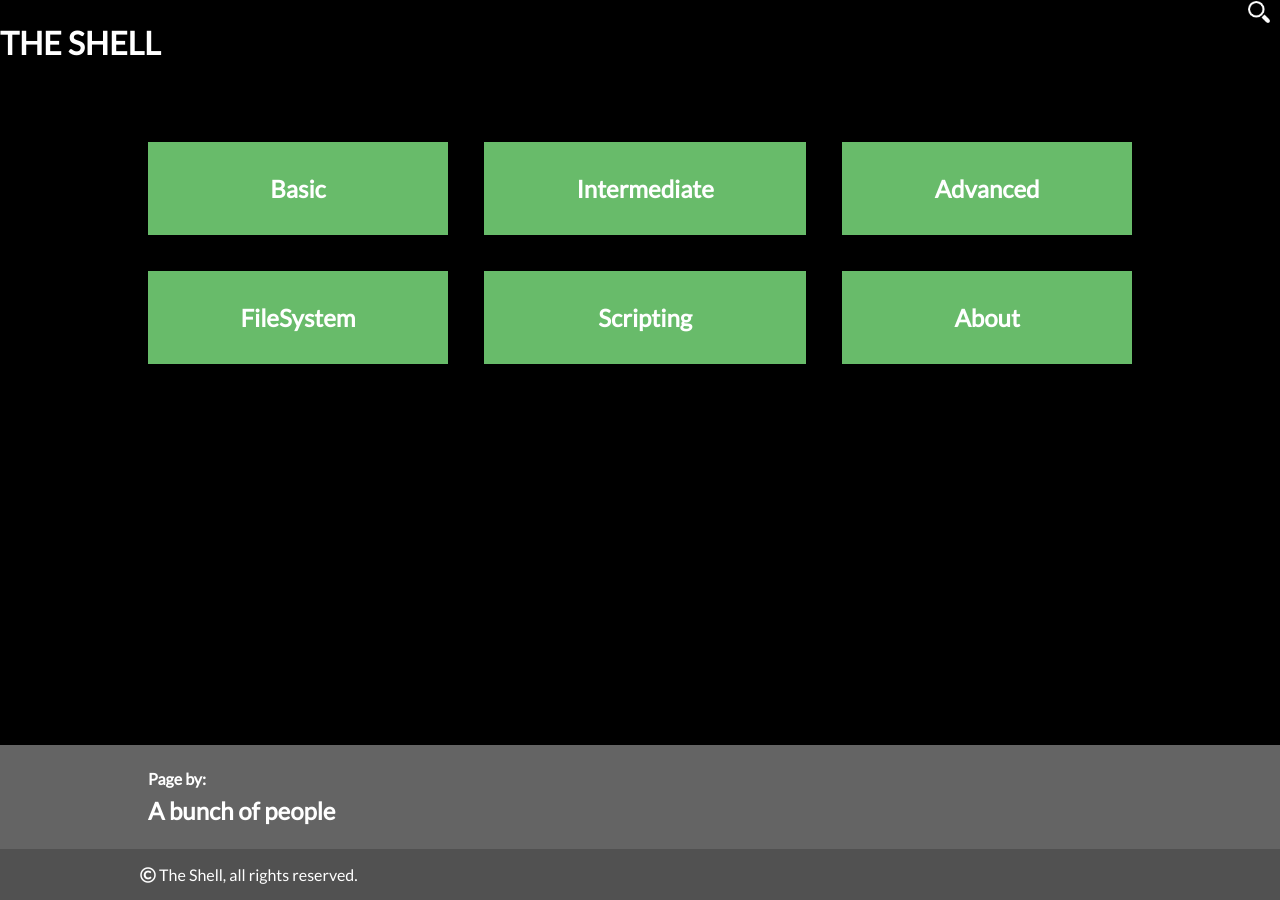
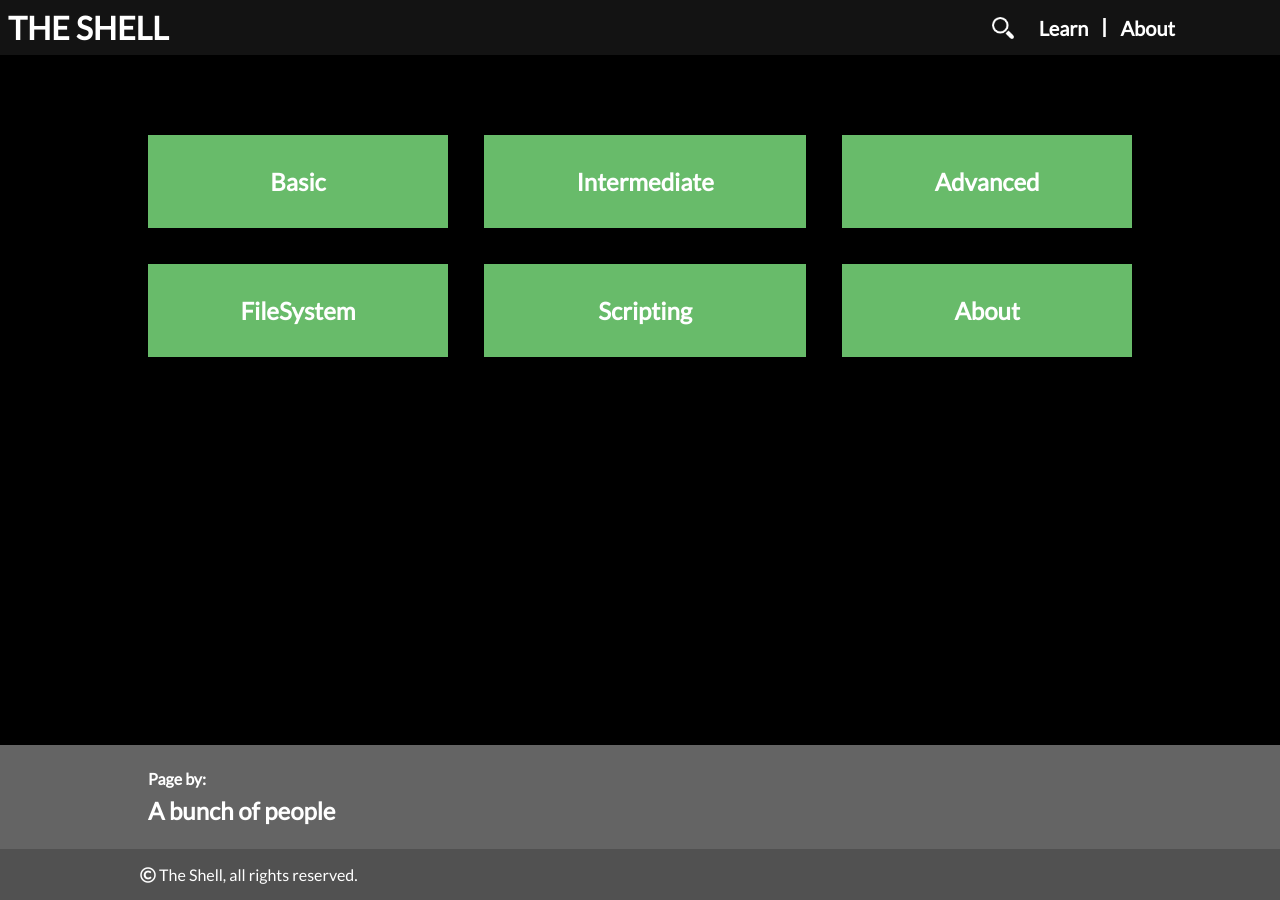
Before and after one commit to bvlj/usi_sa1_theshell_ch, a Jekyll site: the page built from site/index.html, in a window 1280 px wide. Built offline with Jekyll 4.4.1, drawn with Linux system fonts in a browser that asks for light colours; nearby versions of some CDN libraries; comment, search, counter and statistics services are not loaded.

Commit message:
home: fix some issues with the toolbar
git-svn-id: svn+ssh://atelier.inf.usi.ch/home/bevilj/group-1@149 a672b425-5310-4d7a-af5c-997e18724b81

```diff
--- a/site/_includes/footer.html
+++ b/site/_includes/footer.html
@@ -9,7 +9,8 @@
   </div>
   <div class="copyright">
     <div class="container">
-      <i class="far fa-copyright"></i> The Shell, all rights reserved.
+      <a class="hidden-link" href="{{ site.baseurl }}/pages/info/copyright.html">
+          <i class="far fa-copyright"></i> The Shell, all rights reserved.</a><br>
     </div>
   </div>
 </footer>
--- a/site/_layouts/home.html
+++ b/site/_layouts/home.html
@@ -3,11 +3,36 @@
   {% include head.html %}
   <body onload="typing_shell()" style="background-color:#000;">
     <header class="spec-header">
-    	<div class="search-box" style="text-align:right;">
-	    	<input type="text" id="search-bar"><label for="search-bar"><img src="/assets/style/search_icon.png"></label>
-	   		<ul id="search-results"></ul>
-	  	</div>
-     	<div><h1 id="title-home" style="display:inline-block;"></h1><span id="blikli"></span></div>
+        <div class="menuDesktop">
+          <div class="logo">
+            <div><h1 id="title-home" style="display:inline-block;"></h1><span id="blikli"></span></div>
+          </div>
+          <div class="fill-space"></div>
+          <div class="search-box">
+            <input type="text" id="search-bar"><label for="search-bar"><img src="/assets/style/search_icon.png"></label>
+            <ul id="search-results"></ul>
+          </div>
+          <nav class="nav-menu">
+            <div>Learn
+              <ul>
+                <li><a href="{{ site.baseurl }}/pages/topic/cmd/basic.html">Basic commands</a></li>
+                <li><a href="{{ site.baseurl }}/pages/topic/cmd/interm.html">Intermediate commands</a></li>
+                <li><a href="{{ site.baseurl }}/pages/topic/cmd/advanced.html">Advanced commands</a></li>
+                <li><a href="{{ site.baseurl }}/pages/topic/fs.html">Filesystem</a></li>
+                <li><a href="{{ site.baseurl }}/pages/topic/scripts.html">Scripting</a></li>
+              </ul>
+            </div>
+            <code>|</code>
+            <div>About
+              <ul>
+                <li><a href="{{ site.baseurl }}/pages/info/project.html">The project</a></li>
+                <li><a href="{{ site.baseurl }}/pages/info/people.html">The people</a></li>
+                <li><a href="{{ site.baseurl }}/pages/topic/about.html">More...</a></li>
+              </ul>
+            </div>
+          </nav>
+        </div>
+
     </header>
     <main class="container">
     {{ content }}
--- a/site/_sass/_global.scss
+++ b/site/_sass/_global.scss
@@ -104,6 +104,11 @@ video{
   margin: 0 25px;
 }
 
+.hidden-link {
+  text-decoration: none;
+  color: white;
+}
+
 /* ------- PAGE LAYOUT --------*/
 
 .box-arrows {
```
